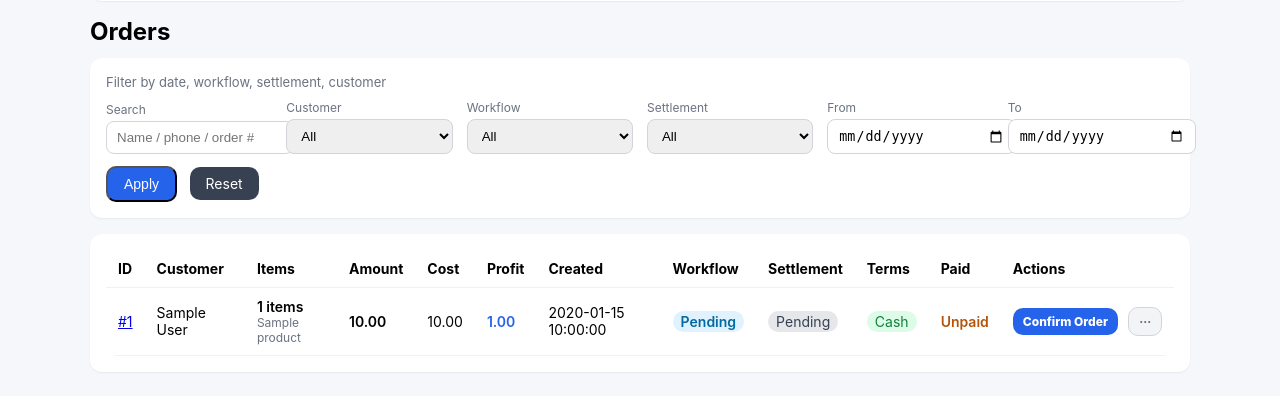
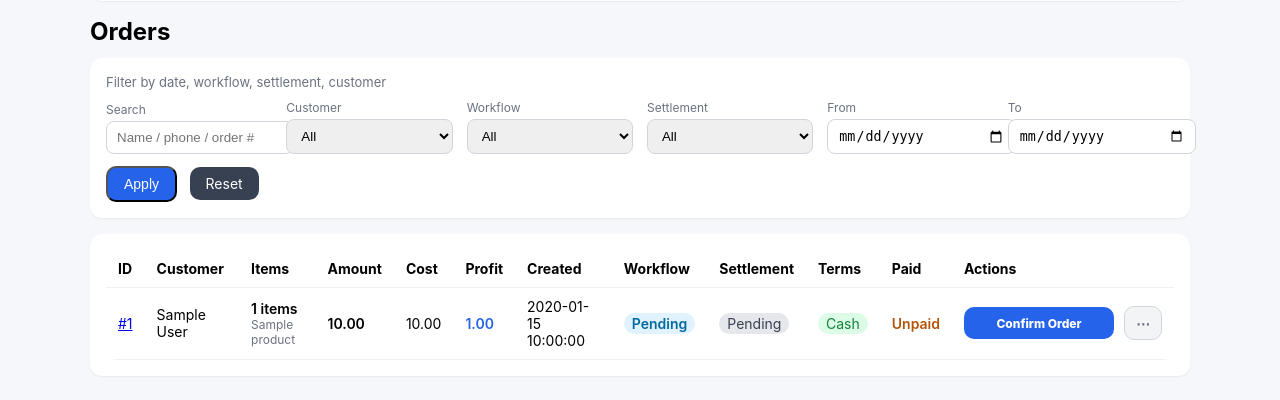
Before and after one commit to yancy0911/tea-supply-system, a Django app: page /orders/ in a window 1280 px wide. Shown: the part 413-813 px from the top of the page. Before the commit the page ends 786 px from the top, so only its background shows below. Run offline with Django 4.2, Linux system fonts and the light colour scheme; a user stored in the database is signed in; data comes from the database, SQL or seed files in the repository; tables that the repository leaves empty hold one stand-in row (values such as "Sample post").

Commit message:
refactor order actions to professional layout
Made-with: Cursor

```diff
--- a/templates/orders_list.html
+++ b/templates/orders_list.html
@@ -174,6 +174,51 @@
     .orders-actions-menu a.danger {
       color: #b91c1c;
     }
+
+    /* Actions (B2B/ERP style) */
+    .orders-actions-wrap {
+      display: flex;
+      align-items: center;
+      justify-content: flex-end;
+      gap: 10px;
+    }
+    .orders-main-action {
+      display: inline-flex;
+      align-items: center;
+      justify-content: center;
+      height: 32px;
+      width: 150px;
+      padding: 0 12px;
+      border-radius: 10px;
+      font-size: 12px;
+      font-weight: 800;
+      letter-spacing: 0;
+      text-decoration: none;
+      white-space: nowrap;
+      box-sizing: border-box;
+    }
+    .orders-main-action--primary {
+      background: #2563eb;
+      color: #fff;
+    }
+    .orders-main-action--success {
+      background: #15803d;
+      color: #fff;
+    }
+    .orders-main-action--disabled {
+      opacity: 0.55;
+      cursor: not-allowed;
+    }
+    details.orders-actions-dd > summary {
+      height: 32px;
+      width: 36px;
+      padding: 0;
+      display: inline-flex;
+      align-items: center;
+      justify-content: center;
+      border-radius: 10px;
+      user-select: none;
+    }
   </style>
   <h2 style="margin: 0 0 12px 0">Orders</h2>
 
@@ -330,47 +375,47 @@
                   </span>
                 {% elif row.order.workflow_status == "cancelled" %}
                   <span
-                    style="display:inline-block; padding:2px 8px; border-radius:999px; background:#fee2e2; color:#991b1b; font-weight:700;"
+                    style="display:inline-block; padding:2px 8px; border-radius:999px; background:#f3f4f6; color:#4b5563; font-weight:700;"
                   >
                     Cancelled
                   </span>
                 {% else %}
-                  <div style="display:flex; align-items:center; justify-content:space-between; gap: 10px;">
-                    <div style="flex: 1 1 auto; min-width: 0;">
+                  <div class="orders-actions-wrap">
+                    <div style="flex: 0 0 auto; min-width: 0;">
                       {% if row.order.workflow_status == "confirmed" %}
                         <a
                           href="{% url 'order_paid' row.order.id %}"
-                          style="display:inline-block; padding: 6px 10px; font-size: 12px; border-radius:10px; background:#15803d; color:#fff; font-weight:800; text-decoration:none; white-space:nowrap;"
+                          class="orders-main-action orders-main-action--success"
                         >Mark as Paid</a>
                       {% else %}
                         {% if row.cost_missing %}
                           <span
-                            style="display:inline-block; padding: 6px 10px; font-size: 12px; border-radius:10px; opacity: .55; cursor: not-allowed; background:#2563eb; color:#fff; font-weight:800; white-space:nowrap;"
+                            class="orders-main-action orders-main-action--primary orders-main-action--disabled"
                             title="Cost not set"
                           >Confirm Order</span>
                         {% elif row.profit is not None and row.profit < 0 %}
                           <span
-                            style="display:inline-block; padding: 6px 10px; font-size: 12px; border-radius:10px; opacity: .55; cursor: not-allowed; background:#2563eb; color:#fff; font-weight:800; white-space:nowrap;"
+                            class="orders-main-action orders-main-action--primary orders-main-action--disabled"
                             title="Negative profit"
                           >Confirm Order</span>
                         {% elif row.profit_rate is not None and row.profit_rate < 5 %}
                           <a
                             href="{% url 'order-confirm' row.order.id %}"
-                            style="display:inline-block; padding: 6px 10px; font-size: 12px; border-radius:10px; background:#2563eb; color:#fff; font-weight:800; text-decoration:none; white-space:nowrap;"
+                            class="orders-main-action orders-main-action--primary"
                             onclick="return confirm('Low margin. Continue?');"
                           >Confirm Order</a>
                         {% else %}
                           <a
                             href="{% url 'order-confirm' row.order.id %}"
-                            style="display:inline-block; padding: 6px 10px; font-size: 12px; border-radius:10px; background:#2563eb; color:#fff; font-weight:800; text-decoration:none; white-space:nowrap;"
+                            class="orders-main-action orders-main-action--primary"
                           >Confirm Order</a>
                         {% endif %}
                       {% endif %}
                     </div>
 
-                    <details class="orders-actions-dd" style="flex: 0 0 auto;">
+                    <details class="orders-actions-dd">
                       <summary
-                        style="padding: 6px 10px; font-size: 12px; border-radius:10px; background:#f3f4f6; color:#6b7280; border: 1px solid #d1d5db; font-weight:800; cursor:pointer;"
+                        style="background:#f3f4f6; color:#6b7280; border: 1px solid #d1d5db; font-weight:900; cursor:pointer;"
                         aria-label="More actions"
                       >
                         ⋯
```
